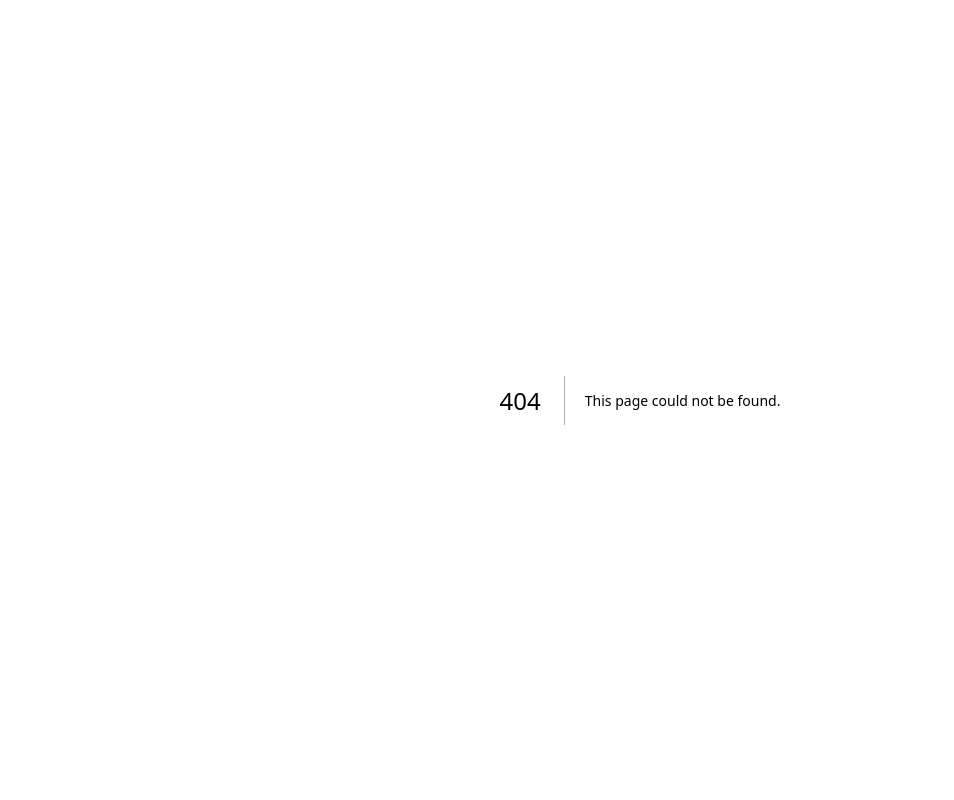
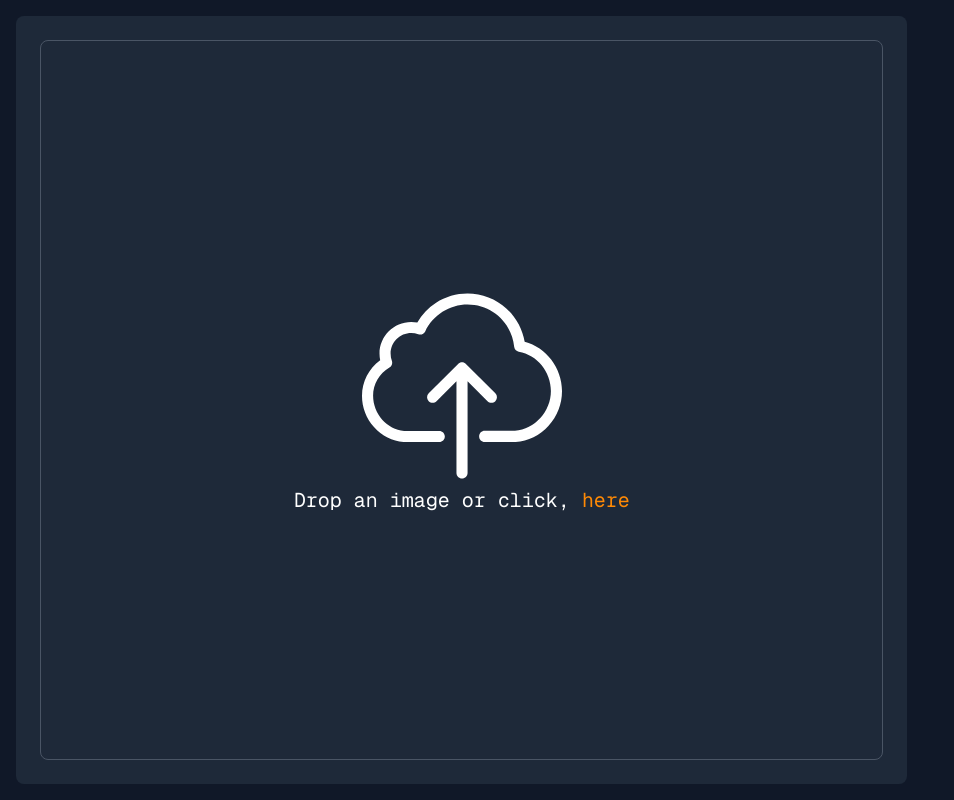
Before and after one commit to wadile-hitesh/innoveda, a Next.js app: page /background-remover in a window 1280 px wide. Before the commit this address had no page. Shown: the whole page, without its empty margins (0-954 px from the left). Built offline with nearby package versions, Linux system fonts and the light colour scheme.

Commit message:
Upload Component made separate

```diff
--- a/next.config.ts
+++ b/next.config.ts
@@ -3,7 +3,13 @@ import type { NextConfig } from "next";
 const nextConfig: NextConfig = {
   /* config options here */
   images : {
-    remotePatterns : [new URL("https://ik.imagekit.io/yexuxs5kp/**")]
+    remotePatterns: [
+      {
+        protocol: "https",
+        hostname: "ik.imagekit.io",
+        pathname: "/yexuxs5kp/**",
+      },
+    ],
   }
 };
 
--- /dev/null
+++ b/src/app/background-remover/page.tsx
@@ -0,0 +1,66 @@
+"use client"
+import UploadImage from "@/components/UploadImage";
+import Image from "next/image";
+import {  useState } from "react";
+
+
+
+export default function BackgroundRemover(){
+    const [url,setUrl] = useState<string | null>(null)
+    const handleUrl = (url : string)    => {
+        setUrl(url + "?tr=e-bgremove")
+    }
+
+    // useEffect(()=>{
+    //     (
+    //         async ()=>{
+    //             let authParams;
+
+    //             try {
+    //                 authParams = await authenticator()
+    //             } catch (authError) {
+    //                 console.error("Failed to authenticate for upload:", authError);
+    //                 return;
+    //             }
+
+    //             const {token, expire, signature, publicKey} = authParams
+
+    //             try {
+
+    //             } catch (error) {
+    //                 if (error instanceof ImageKitAbortError) {
+    //                     console.error("Upload aborted:", error.reason);
+    //                 } else if (error instanceof ImageKitInvalidRequestError) {
+    //                     console.error("Invalid request:", error.message);
+    //                 } else if (error instanceof ImageKitUploadNetworkError) {
+    //                     console.error("Network error:", error.message);
+    //                 } else if (error instanceof ImageKitServerError) {
+    //                     console.error("Server error:", error.message);
+    //                 } else {
+    //                     console.error("Upload error:", error);
+    //                 }
+    //             }
+    //         }
+    //     )();
+    // },[url])
+
+
+    return (
+        <div className="w-full h-screen flex items-center ">
+            {
+                !url ?
+                <UploadImage onUploadComplete={handleUrl} />
+                :
+                <div>
+                    <Image
+                        src={url}
+                        width={1024}
+                        height={1024}
+                        alt="Uploaded Image"
+                    />
+                </div>
+            }
+
+        </div>
+    )
+}
--- a/src/app/layout.tsx
+++ b/src/app/layout.tsx
@@ -25,7 +25,7 @@ export default function RootLayout({
   return (
     <html lang="en">
       <body
-        className={`${geistSans.variable} ${geistMono.variable} antialiased`}
+        className={`${geistSans.variable} ${geistMono.variable} antialiased bg-gray-900`}
       >
         {children}
       </body>
--- /dev/null
+++ b/src/components/UploadImage.tsx
@@ -0,0 +1,110 @@
+"use client"
+import Image from "next/image";
+import { Input } from "./ui/input";
+import { useRef } from "react";
+import authenticator from "@/lib/imagekitAuthenticator";
+
+import {
+    ImageKitAbortError,
+    ImageKitInvalidRequestError,
+    ImageKitServerError,
+    ImageKitUploadNetworkError,
+    upload,
+} from "@imagekit/next";
+
+interface UploadImageProps {
+  onUploadComplete : (url : string) => void
+}
+
+export default function UploadImage({onUploadComplete} : UploadImageProps){
+
+
+
+    const fileInputRef = useRef<HTMLInputElement>(null);
+
+    const handleClick = ()=>{
+        fileInputRef.current?.click()
+    }
+
+
+
+    const abortController = new AbortController();
+
+
+        const handleFileChange = async ()=>{
+          const fileInput = fileInputRef?.current
+          if(!fileInput || !fileInput.files || fileInput.files.length === 0){
+            return Response.json("File is Required")
+          }
+
+          const file = fileInput.files[0]
+
+          let authParams;
+
+          try {
+            authParams = await authenticator()
+          } catch (authError) {
+            console.error("Failed to authenticate for upload:", authError);
+            return;
+          }
+
+          const {token, expire, signature, publicKey} = authParams
+
+          try{
+              const uploadResponse = await upload({
+                signature,
+                publicKey,
+                file,
+                fileName: file.name,
+                abortSignal: abortController.signal,
+                token: token,
+                expire: expire
+              });
+
+              onUploadComplete(uploadResponse.url as string)
+
+            } catch (error) {
+                  if (error instanceof ImageKitAbortError) {
+                      console.error("Upload aborted:", error.reason);
+                  } else if (error instanceof ImageKitInvalidRequestError) {
+                      console.error("Invalid request:", error.message);
+                  } else if (error instanceof ImageKitUploadNetworkError) {
+                      console.error("Network error:", error.message);
+                  } else if (error instanceof ImageKitServerError) {
+                      console.error("Server error:", error.message);
+                  } else {
+                      console.error("Upload error:", error);
+                  }
+              }
+
+    }
+    return (
+    <div className="w-full flex gap-10 p-4 h-full">
+      <div className="w-5/7 h-full ">
+          <div className="h-full rounded-md bg-gray-800 p-6" onClick={handleClick}>
+            <Input
+              type="file"
+              className="hidden"
+              onChange={handleFileChange}
+              ref={fileInputRef}
+              accept=".png, .jpg, .jpeg, .webp, .svg"
+            />
+            <div className="border-1 border-gray-600 h-full rounded-md">
+              <div className="flex flex-col items-center justify-center h-full">
+                <Image
+                  src="/images/upload-image.svg"
+                  alt="Upload Image"
+                  width={200}
+                  height={200}
+                  className=""
+                />
+                <p className="text-white font-mono text-xl">
+                  Drop an image or click, <span className="text-orange-400">here</span>
+                </p>
+              </div>
+            </div>
+          </div>
+      </div>
+    </div>
+    )
+}
--- /dev/null
+++ b/src/lib/imagekitAuthenticator.ts
@@ -0,0 +1,17 @@
+const authenticator = async () => {
+            try {
+                const response = await fetch("/api/upload-auth");
+                if (!response.ok) {
+                    const errorText = await response.text();
+                    throw new Error(`Request failed with status ${response.status}: ${errorText}`);
+                }
+                const data = await response.json();
+                const { signature, expire, token, publicKey } = data;
+                return { signature, expire, token, publicKey };
+            } catch (error) {
+                console.error("Authentication error:", error);
+                throw new Error("Authentication request failed");
+            }
+    };
+
+export default authenticator
```
